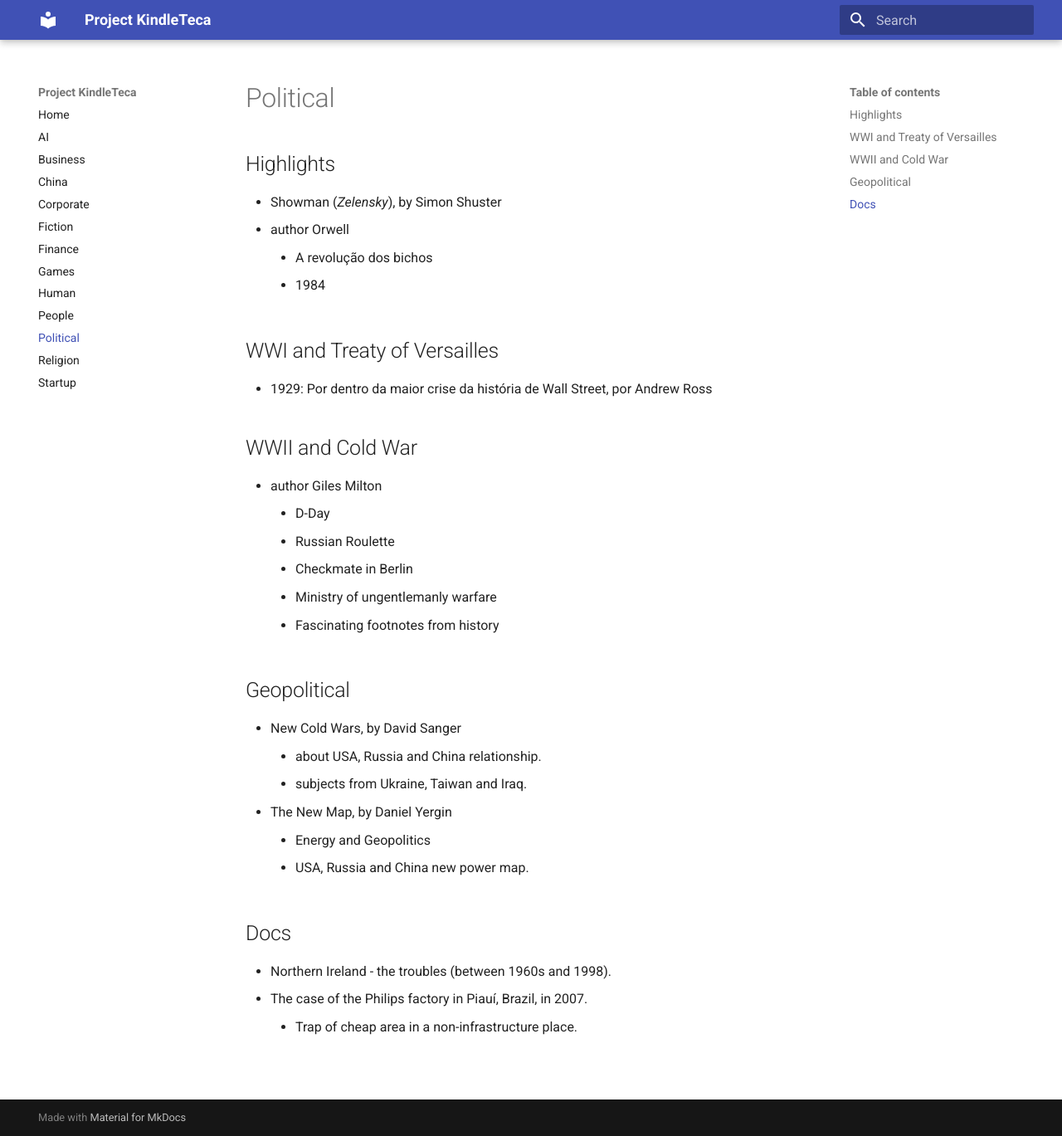
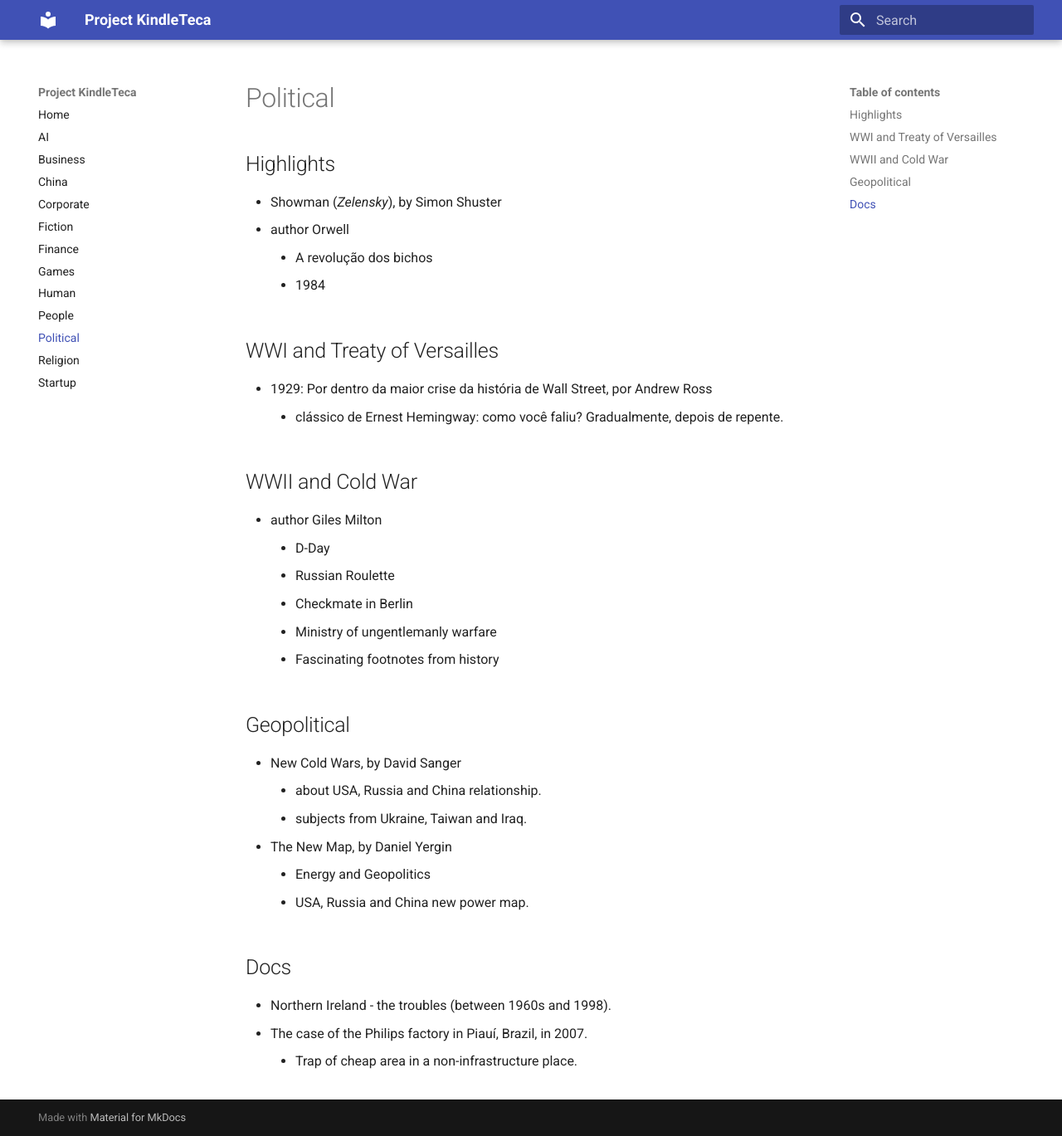
Before and after one commit to renatobrf/kindle-teca, an MkDocs documentation site: the page built from docs/political.md, in a window 1280 px wide and 1369 px high. Shown: the whole window at 83% size. Built offline with MkDocs 1.6.1 and Material for MkDocs 9.7.7, drawn with Linux system fonts in a browser that asks for light colours.

Commit message:
Update political.md with additional references

```diff
--- a/docs/political.md
+++ b/docs/political.md
@@ -6,6 +6,7 @@
 
 ## WWI and Treaty of Versailles
 - 1929: Por dentro da maior crise da história de Wall Street, por Andrew Ross
+    - clássico de Ernest Hemingway: como você faliu? Gradualmente, depois de repente.
 
 ## WWII and Cold War
 - author Giles Milton
```
